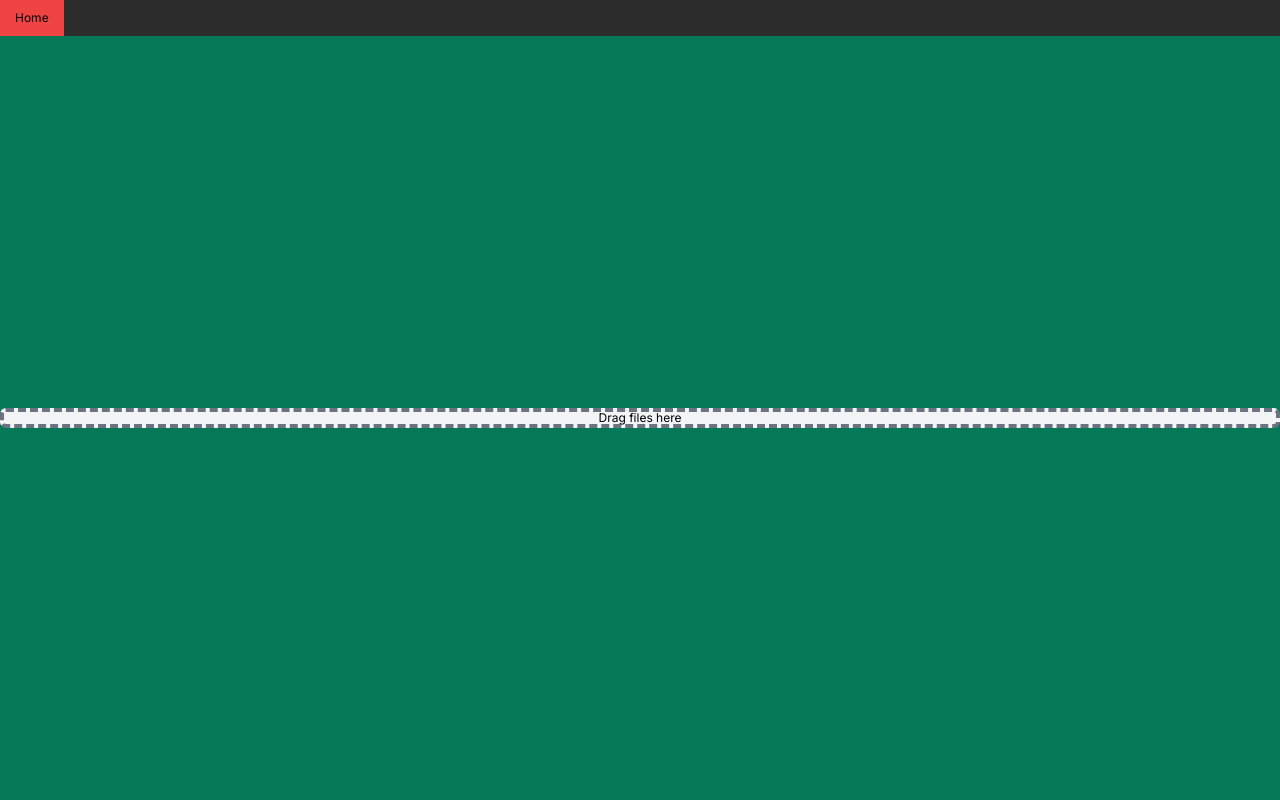
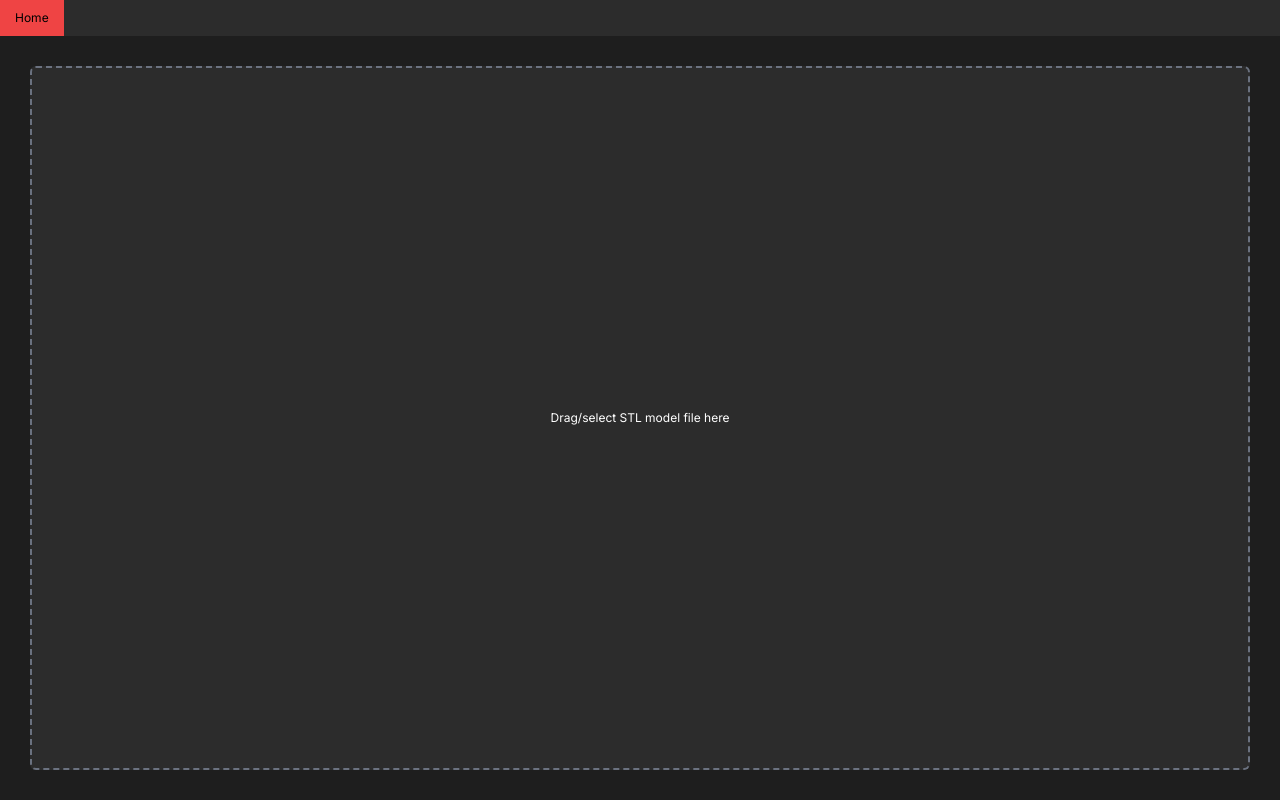
Before and after one commit to bondlegend0110/printerForm1.0, a Next.js app in the folder printerform/: page /upload in a window 1280 px wide. Built offline with nearby package versions, Linux system fonts and the light colour scheme.

Commit message:
feat: reuploading through dragging in editor; DragDropFileUpload made generic

```diff
--- a/printerform/src/app/upload/page.tsx
+++ b/printerform/src/app/upload/page.tsx
@@ -1,8 +1,8 @@
 "use client";
 
-import { ChangeEvent, DragEvent, RefObject, useRef, useState } from "react";
+import { ChangeEvent, DragEvent, PropsWithChildren, RefObject, useRef, useState } from "react";
 import { ModelRef, StlViewer } from "../stl-viewer-src";
-import { ChromePicker, ColorChangeHandler, ColorResult, SwatchesPicker } from "react-color";
+import { ChromePicker, ColorChangeHandler, ColorResult } from "react-color";
 import Link from "next/link";
 import type { CameraRef } from "../stl-viewer-src";
 import { ModalContainer, ModalProvider, PromptModal, useModals } from "../Modals";
@@ -16,9 +16,20 @@ type AxisRotationSelectorProps = {
 
 type DragDropFileUploadProps = {
     onFileSelect: (file: File) => void;
+    onlyAcceptDraggedFiles?: boolean;
+    className?: string;
+    dragActiveClassName?: string;
+    dragInactiveClassName?: string;
 };
 
-const DragDropFileUpload = ({ onFileSelect }: DragDropFileUploadProps) => {
+const DragDropFileUpload = ({
+    onFileSelect,
+    className,
+    onlyAcceptDraggedFiles,
+    dragActiveClassName,
+    dragInactiveClassName,
+    children
+}: PropsWithChildren<DragDropFileUploadProps>) => {
     const [dragActive, setDragActive] = useState(false);
     const fileInputRef = useRef<HTMLInputElement>(null);
 
@@ -50,18 +61,32 @@ const DragDropFileUpload = ({ onFileSelect }: DragDropFileUploadProps) => {
     };
 
     return (
-        <label htmlFor="input-file-upload">
+        <>
             <div
-                className={`flex grow w-full h-full items-center justify-center cursor-pointer rounded-lg border-dashed border-4 transition duration-200 ${dragActive ? "bg-gray-200 border-blue-500" : "bg-gray-100 border-gray-500"}`}
-                onDrop={handleFileDrop}
+                className={`w-full h-full ${dragActive ? dragActiveClassName : dragInactiveClassName} ${className}`}
                 onDragOver={handleFileDrag}
                 onDragEnter={handleFileDrag}
                 onDragLeave={handleFileDrag}
+                onDrop={handleFileDrop}
+                onClick={() => fileInputRef.current?.click()}
             >
-                <input className="hidden" ref={fileInputRef} type="file" id="input-file-upload" onChange={handleFileInputChange} tabIndex={-1} accept=".stl" />
-                <p className="text-black">Drag files here</p>
+                {children}
             </div>
-        </label>
+            <input
+                className="hidden"
+                ref={fileInputRef}
+                type="file"
+                id="input-file-upload"
+                onChange={handleFileInputChange}
+                tabIndex={-1}
+                accept=".stl"
+                onClick={(e) => {
+                    if (onlyAcceptDraggedFiles) {
+                        e.preventDefault();
+                    }
+                }}
+            />
+        </ >
     );
 };
 
@@ -95,7 +120,7 @@ const Upload = () => {
     const [modelColor, setModelColor] = useState("#8E2929");
     const [colorPickerOpen, setColorPickerOpen] = useState(false);
 
-    const modals = useModals();
+    const { showModal } = useModals();
 
     const stlLoadCurve = (file: File) => {
         setModelUrl(URL.createObjectURL(file));
@@ -128,7 +153,7 @@ const Upload = () => {
     return (
         <>
             <ModalContainer />
-            <div className="flex flex-col min-h-screen w-full" onClick={() => {
+            <div className="flex flex-col h-screen w-full" onClick={() => {
                 setColorPickerOpen(false);
             }}>
                 <div className="relative flex flex-row items-center justify-between bg-[#2c2c2c] h-12">
@@ -136,6 +161,7 @@ const Upload = () => {
                         Home
                     </Link>
 
+                    {modelUrl && (
                         <input
                             className="text-white text-center grow bg-transparent px-3 outline-none overflow-ellipsis pointer-events-auto"
                             type="text"
@@ -150,6 +176,7 @@ const Upload = () => {
                                 document.title = e.currentTarget.value;
                             }}
                         />
+                    )}
 
                     {modelUrl && (
                         <div className="flex flex-row h-full">
@@ -158,14 +185,13 @@ const Upload = () => {
                                 onClick={(e) => {
                                     e.preventDefault();
 
-                                    modals.showModal(
+                                    showModal(
                                         <PromptModal
                                             title="Model Reupload"
                                             bodyText="Are you sure you would like to reupload a new model?"
                                             onConfirm={() => {
                                                 if (!reuploadInputRef.current) return;
 
-                                                console.log('click');
                                                 reuploadInputRef.current.click();
                                             }}
                                         />
@@ -191,8 +217,19 @@ const Upload = () => {
                     )}
                 </div>
 
-                <div className="grow bg-emerald-700 flex h-full flex-col justify-center">
-                    {!modelUrl && <DragDropFileUpload onFileSelect={onFileSelect} />}
+                <div className="bg-[#1E1E1E] flex w-full h-full flex-col justify-center">
+                    {!modelUrl && (
+                        <div className="m-10 h-full">
+                            <DragDropFileUpload
+                                className="flex w-full h-full items-center justify-center cursor-pointer rounded-lg border-dashed border-2 transition duration-200"
+                                dragActiveClassName="bg-[#262626] border-blue-500"
+                                dragInactiveClassName="bg-[#2c2c2c] border-gray-500"
+                                onFileSelect={onFileSelect}
+                            >
+                                <p className="text-white">Drag/select STL model file here</p>
+                            </DragDropFileUpload>
+                        </div>
+                    )}
 
                     {modelUrl && (
                         <div className="relative flex grow flex-row w-full bg-[#2c2c2c]">
@@ -218,13 +255,23 @@ const Upload = () => {
                                     <p className="absolute top-2 left-2">PRINCIPLE FRONT VIEW</p>
                                 </div>
                             </div>
-                            <div className="relative grow">
+
+                            <DragDropFileUpload
+                                onFileSelect={(file) => {
+                                    showModal(
+                                        <PromptModal
+                                            title="Model Reupload"
+                                            bodyText={`Are you sure you would like to replace the current model with "${file.name}"?`}
+                                            onConfirm={() => onFileSelect(file)}
+                                        />
+                                    );
+                                }}
+                                className="relative grow transition duration-200"
+                                dragActiveClassName="after:content-[''] after:absolute after:inset-0 after:shadow-[inset_0_0_20px_#006bff] after:pointer-events-none"
+                                onlyAcceptDraggedFiles
+                            >
                                 <StlViewer
-                                    style={{
-                                        position: "absolute",
-                                        inset: "0",
-                                        backgroundColor: "#1E1E1E"
-                                    }}
+                                    className="absolute inset-0 bg-[#1E1E1E]"
                                     modelProps={{
                                         ref: modelRef,
                                         color: modelColor,
@@ -246,7 +293,8 @@ const Upload = () => {
                                     orbitControls
                                     url={modelUrl}
                                 />
-                            </div>
+                            </DragDropFileUpload>
+
                             <div className="flex flex-col flex-shrink-0 min-w-72">
                                 <div className="divide-y divide-[#444444] border-y border-[#444444]">
                                     <div className="p-4 gap-y-4 flex flex-col">
```
Lines whose indentation alone changed are shown as unchanged.
